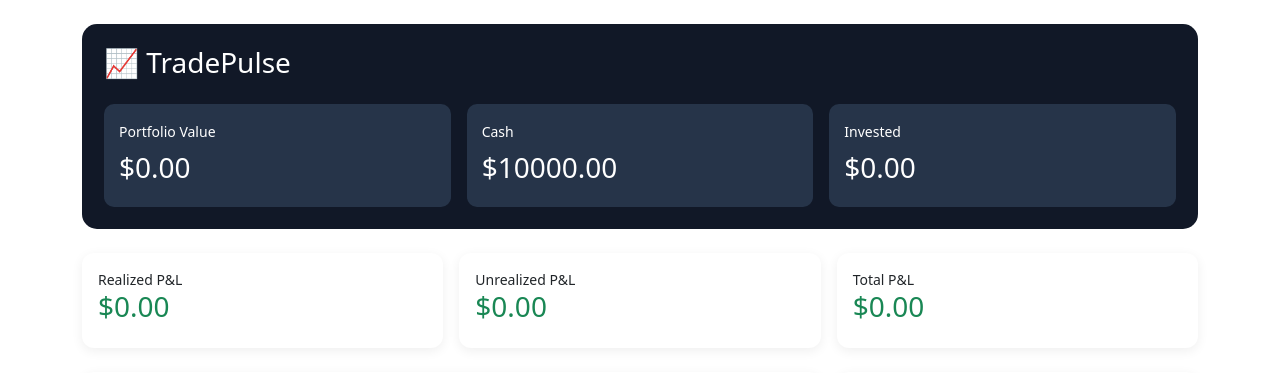
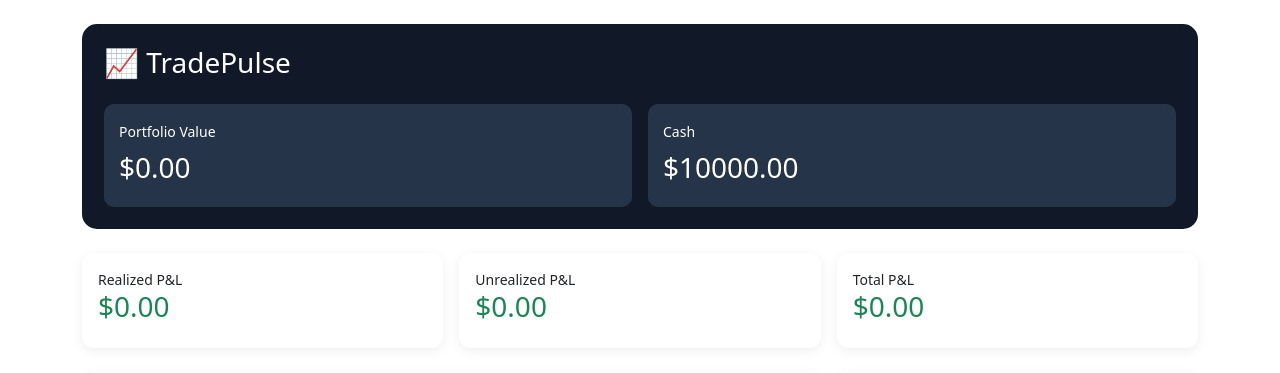
Before and after one commit to ozzyfragoso/ift401-final-build, a Flask app: page /portfolio in a window 1280 px wide. Shown: the part 56-429 px from the top of the page. Run offline with Flask 3, Linux system fonts and the light colour scheme; the visitor is signed in with stand-in values (Sample User, id 1); data that the repository does not hold is empty.

Commit message:
Remove invested card from portfolio

```diff
--- a/templates/portfolio.html
+++ b/templates/portfolio.html
@@ -14,8 +14,8 @@
 <div class="dash mb-4">
 <h3>📈 TradePulse</h3>
 <div class="row g-3 mt-2">
-{% for name,value in [('Portfolio Value',holdings_value),('Cash',cash_balance),('Invested',holdings_value)] %}
-<div class="col-md-4"><div class="box">
+{% for name,value in [('Portfolio Value',holdings_value),('Cash',cash_balance)] %}
+<div class="col-md-6"><div class="box">
 <small>{{ name }}</small><h3>${{ "%.2f"|format(value) }}</h3>
 </div></div>
 {% endfor %}
```
